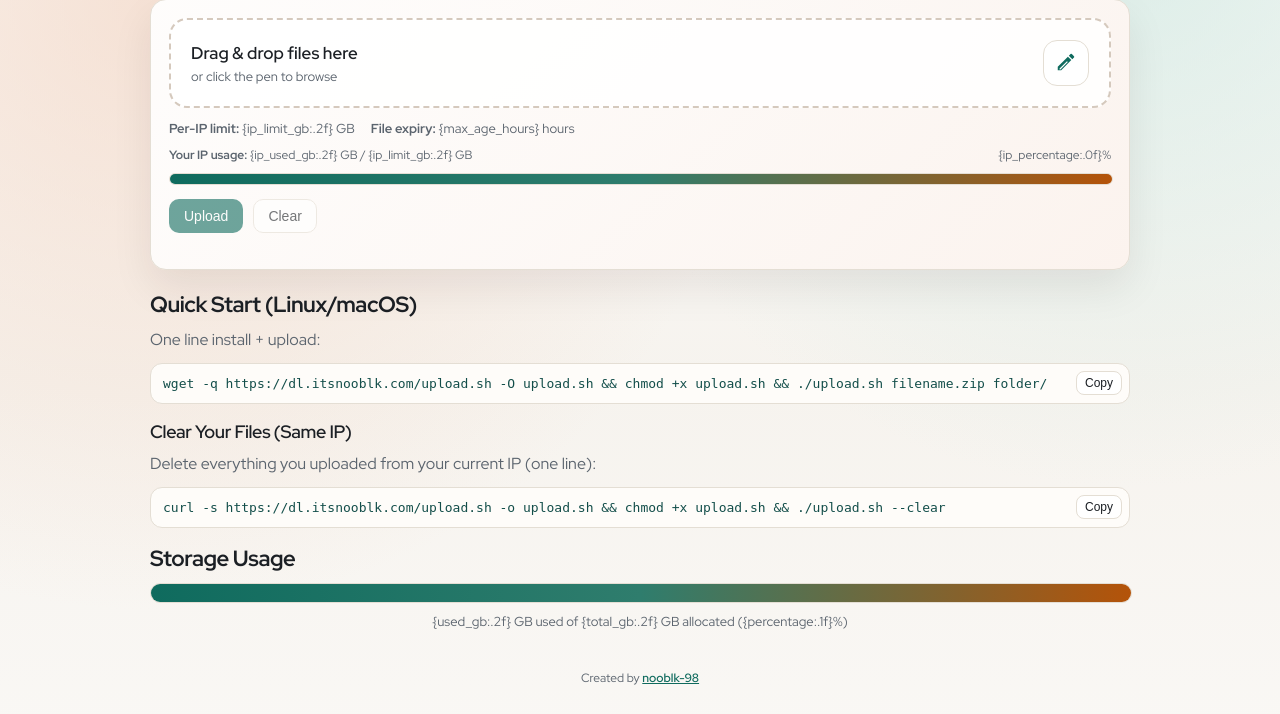
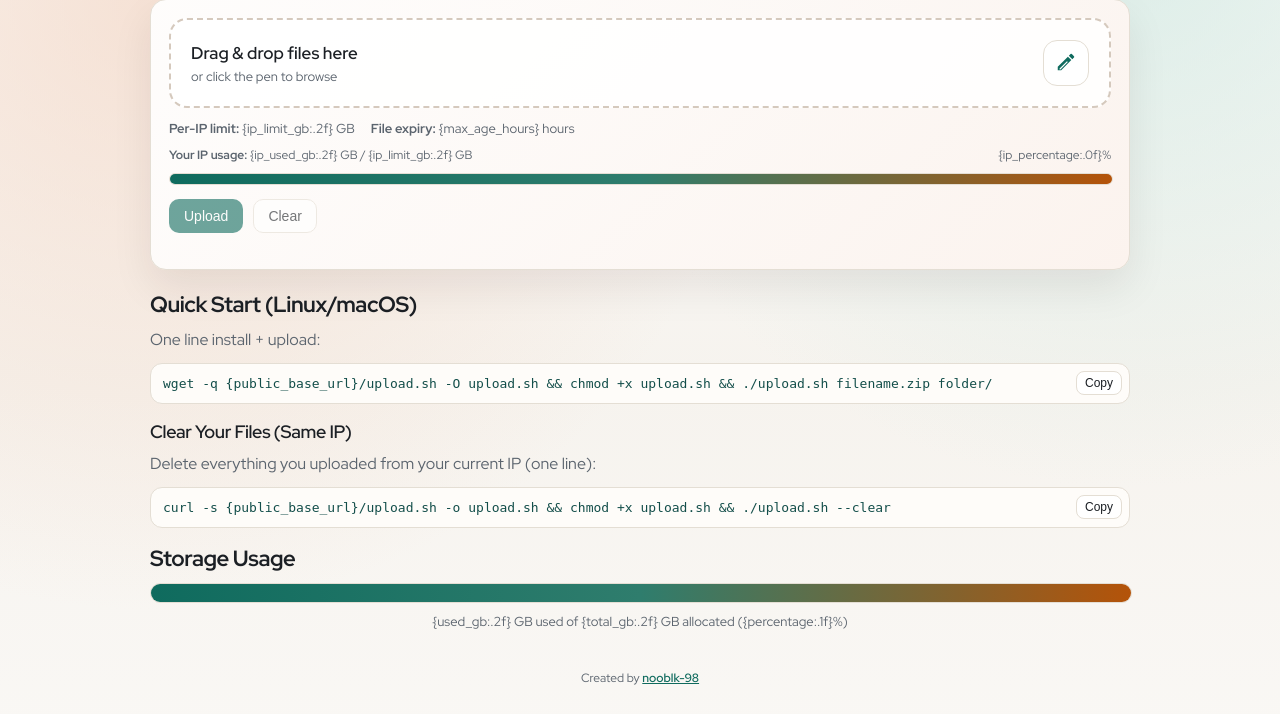
Before and after one commit to nooblk-98/temp-file-share, a Python web app: template backend/templates/index.html in a window 1280 px wide. Shown: the part 158-872 px from the top of the page. Run offline with Jinja, Linux system fonts and the light colour scheme; the template is opened without the code that fills it, so the values that code supplies are empty.

Commit message:
Make public_base_url configurable in template
Pass public_base_url from the backend to the index.html template and update shell command examples to use the dynamic base URL instead of a hardcoded value. This improves flexibility for deployments under different domains.

```diff
--- a/backend/app.py
+++ b/backend/app.py
@@ -341,6 +341,7 @@ class Handler(http.server.BaseHTTPRequestHandler):
                 ip_percentage=ip_percentage,
                 max_age_hours=config['MAX_AGE_HOURS'],
                 ip_limit_gb=config['IP_LIMIT_GB'],
+                public_base_url=PUBLIC_BASE_URL.rstrip('/'),
                 recent_uploads_html=recent_uploads_html,
             )
             self.send_response(200)
--- a/backend/templates/index.html
+++ b/backend/templates/index.html
@@ -67,14 +67,14 @@
     <p>One line install + upload:</p>
     <div class="code-block">
         <button class="copy-btn" data-copy>Copy</button>
-        <pre><code>wget -q https://dl.itsnooblk.com/upload.sh -O upload.sh && chmod +x upload.sh && ./upload.sh filename.zip folder/</code></pre>
+        <pre><code>wget -q {public_base_url}/upload.sh -O upload.sh && chmod +x upload.sh && ./upload.sh filename.zip folder/</code></pre>
     </div>
 
     <h3>Clear Your Files (Same IP)</h3>
     <p>Delete everything you uploaded from your current IP (one line):</p>
     <div class="code-block">
         <button class="copy-btn" data-copy>Copy</button>
-        <pre><code>curl -s https://dl.itsnooblk.com/upload.sh -o upload.sh && chmod +x upload.sh && ./upload.sh --clear</code></pre>
+        <pre><code>curl -s {public_base_url}/upload.sh -o upload.sh && chmod +x upload.sh && ./upload.sh --clear</code></pre>
     </div>
 
     <h2>Storage Usage</h2>
```
